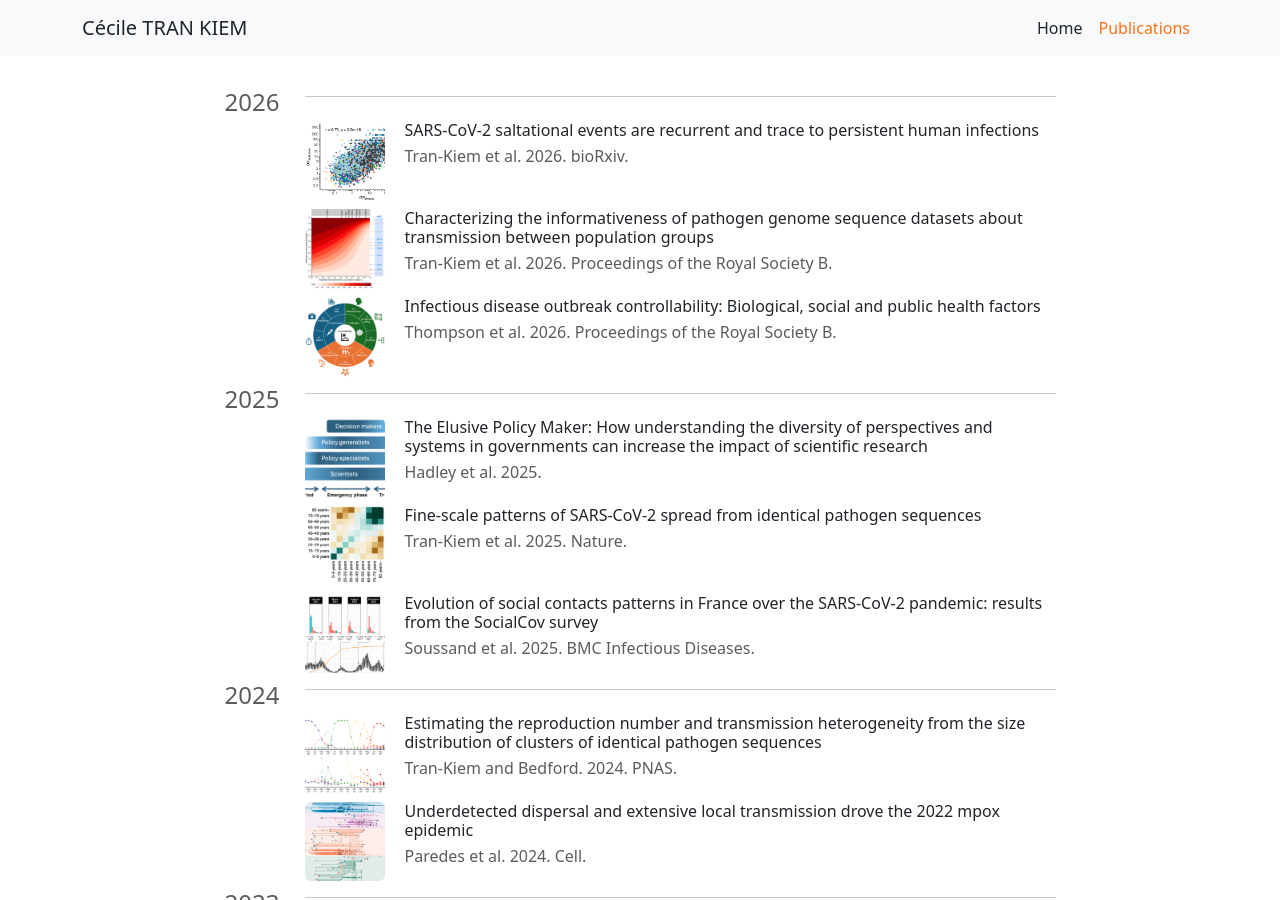
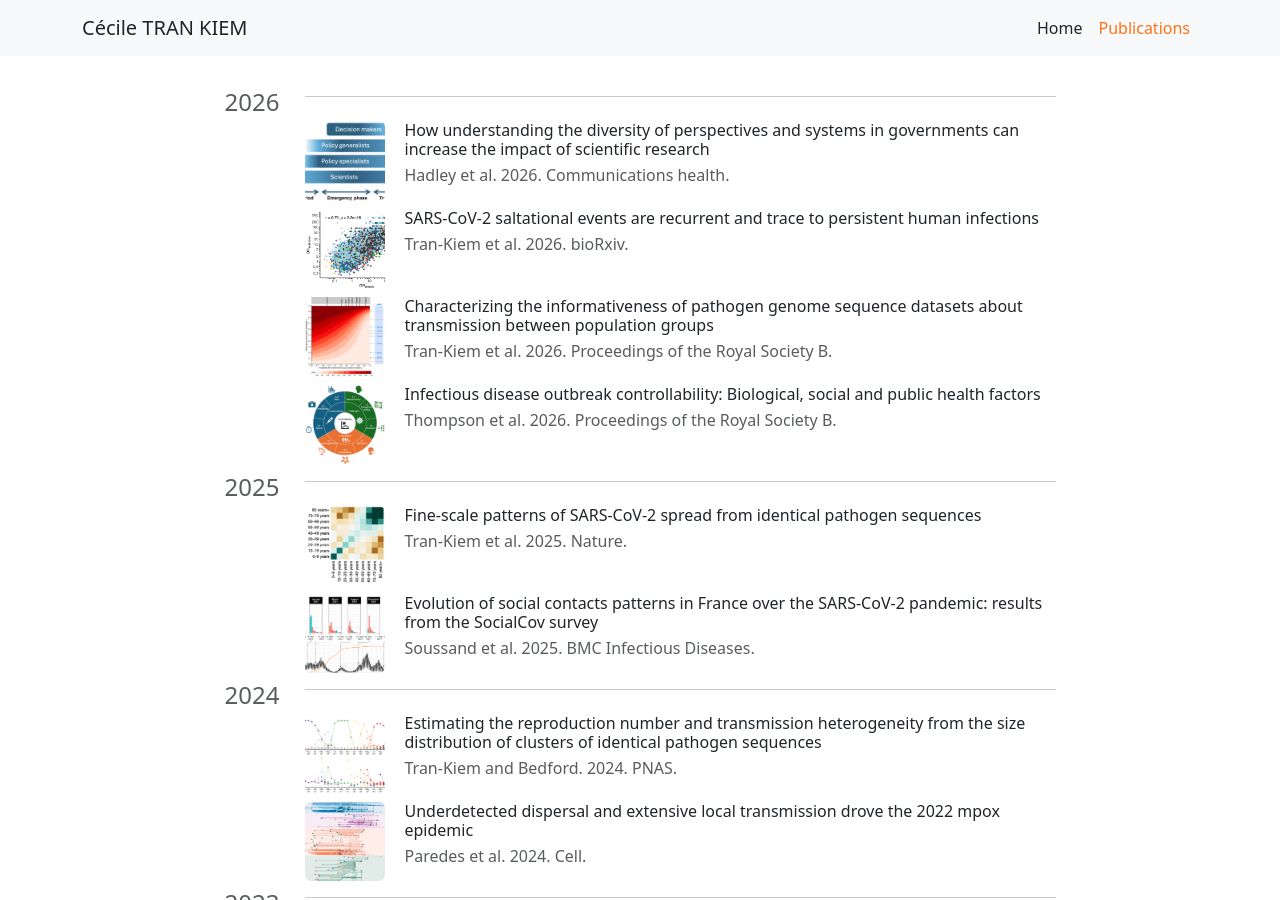
Before and after one commit to CecileTK/ceciletk.github.io, a Jekyll site: the page built from papers/index.html, in a window 1280 px wide and 900 px high. Built offline with Jekyll 4.4.1, drawn with Linux system fonts in a browser that asks for light colours.

Commit message:
Update policy interaction paper

```diff
--- a/papers/_posts/2025-12-10-hadley-policy-interaction.md
+++ b/papers/_posts/2026-07-22-hadley-policy-interaction.md
@@ -1,11 +1,11 @@
 ---
 layout: paper
-title: "The Elusive Policy Maker: How understanding the diversity of perspectives and systems in governments can increase the impact of scientific research"
+title: "How understanding the diversity of perspectives and systems in governments can increase the impact of scientific research"
 image: /images/papers/hadley-interface-policy.png
 authors: Hadley L, Ben Miled S, Clapham HE, Djaafara BA, Dyson L, Funk S, Gog JR, Heesterbeek H, Hill EM, Howerton E, Isham V, Kebir A, Keeling M, Kissler SM, Lessler J, Leung K, McBryde E, McCaw JM, Mercado CEG, Mollison D, Thumbi SM, Pan-Ngum W, Pellis L, Pérez-Reche FJ, Planck MJ, Thompson R, Tran-Kiem C.
-year: 2025
-ref: Hadley et al. 2025.
-#journal: medRxiv
+year: 2026
+ref: Hadley et al. 2026. Communications health.
+#journal: Communications health
 pdf: /pdfs/papers/haldye-interface-policy.pdf
-doi: 10.17605/OSF.IO/T3UJN
+doi: 0.1038/s44528-026-00009-2
 ---
```
Also changed, not shown: 1 other file.
